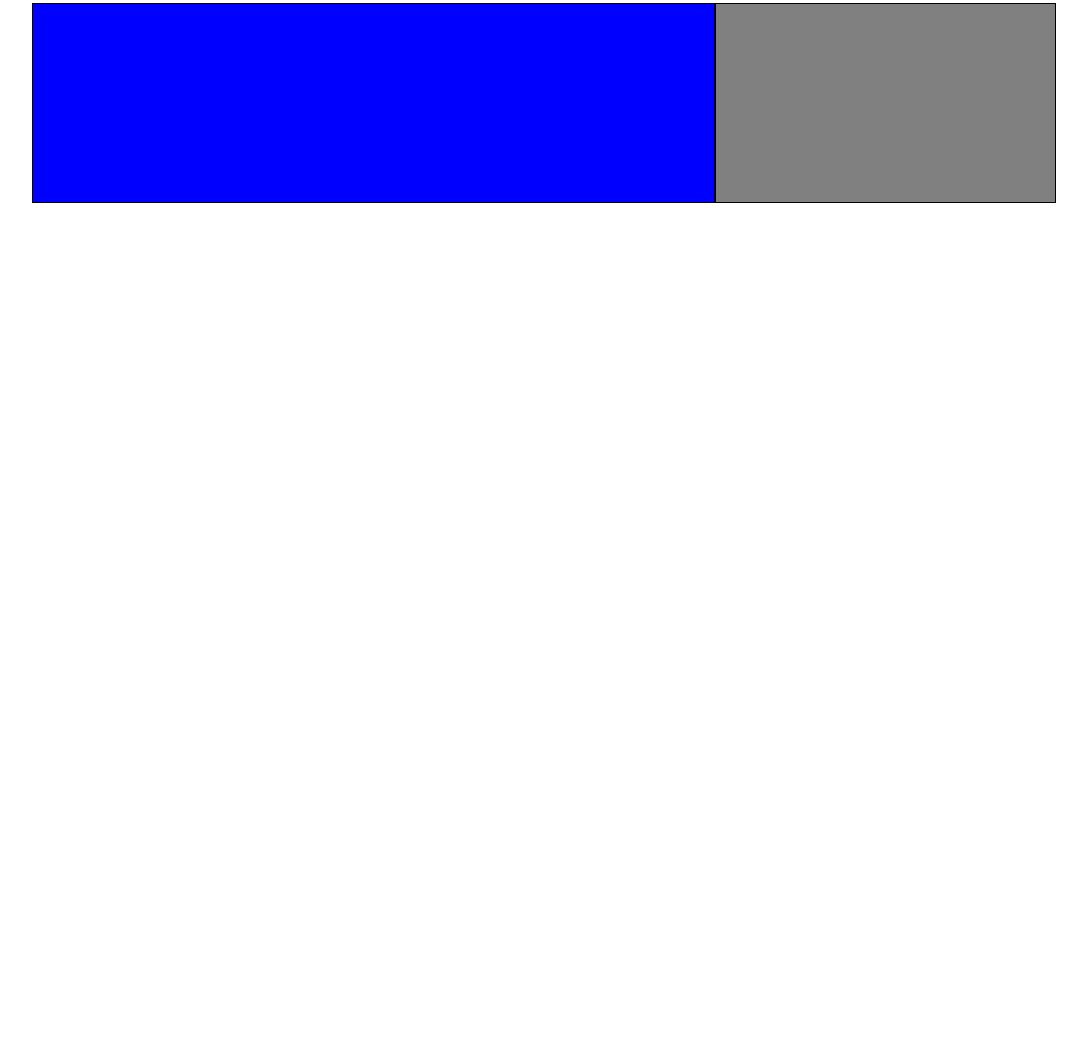
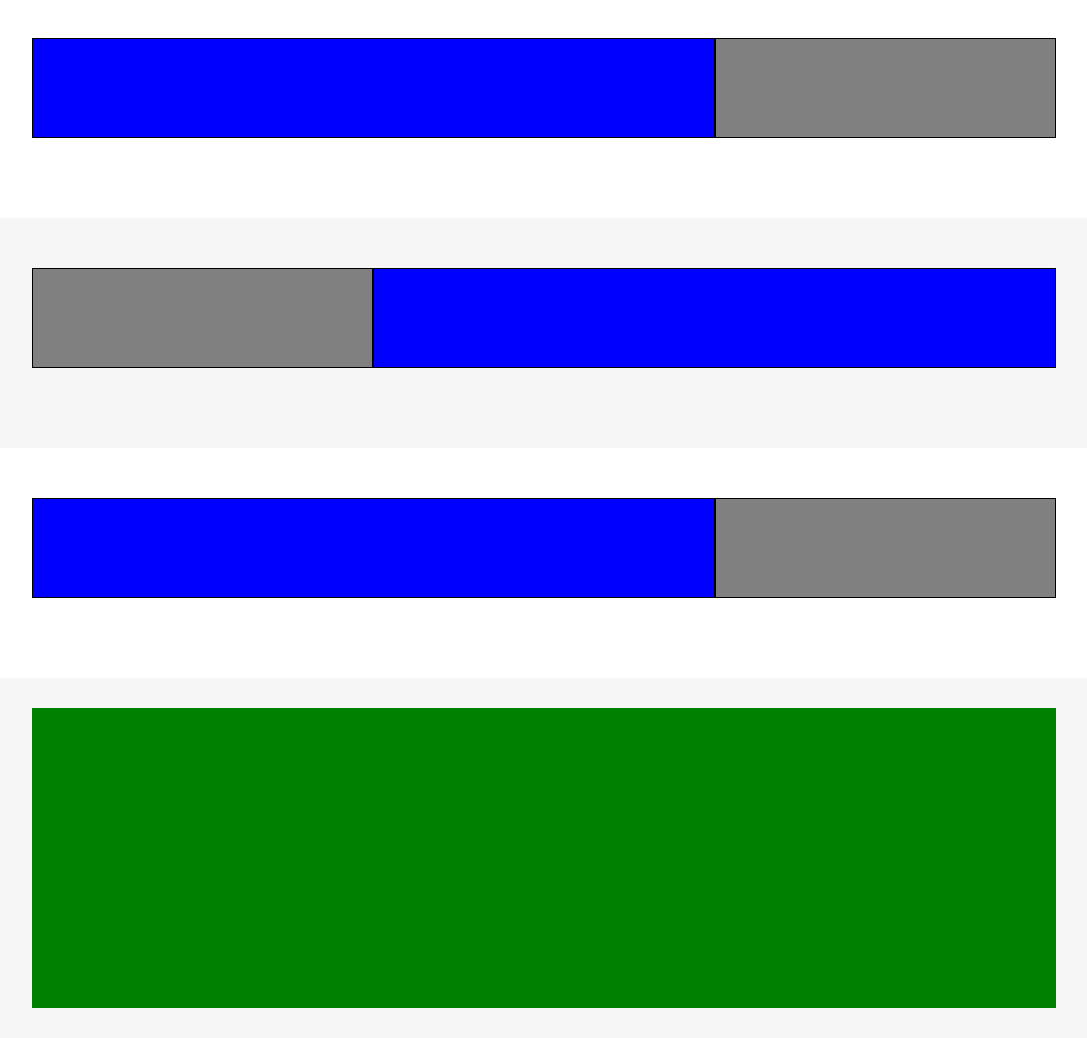
Before and after one commit to karfaisarra/htmlcss-struttura-discord, a plain HTML site: page index.html in a window 1280 px wide. Shown: the part 412-1450 px from the top of the page, without its empty margins (96-1183 px from the left). Before the commit the page ends 800 px from the top, so only its background shows below. Drawn offline with Linux system fonts and the light colour scheme.

Commit message:
add commit section3+4

```diff
--- a/assets/css/style.css
+++ b/assets/css/style.css
@@ -21,9 +21,19 @@
     display: flex;
     margin: auto;
     height: 200px;
+    padding-top: 50px;
+    margin-bottom: 30px;
+
+
+}
+.container4{
+    width: 80%;
+    height: 300px;
+    background-color: green;
     margin: auto;
-    padding-top: 30px;
-    align-items: center;
+    margin-top: 30px;
+    margin-bottom: 30px;
+
 }
 
 .row{
@@ -33,10 +43,14 @@
 }
 .debug [ class^= "col-"] {
     border: 1px solid;
+
 }
 header{
     background-color: aqua;
     height: 100px;
+}
+footer{
+
 }
 
 .col-1{
@@ -53,7 +67,7 @@ header{
 .col-4{
     width: calc( (100% / 12) * 4);
     background-color: gray;
-    height: 200px;
+    height: 100px;
 }
 .col-5{
     width: calc( (100% / 12) * 5);
@@ -69,7 +83,7 @@ header{
 .col-8{
     width: calc( (100% / 12) * 8);
     background-color: blue;
-    height: 200px;
+    height: 100px;
 
 }
 .col-9{
@@ -91,3 +105,7 @@ header{
     height: 300px;
     display: flex;
 }
+.menu{
+    background-color: #F6F6F6;
+    display: flex;
+}
--- a/index.html
+++ b/index.html
@@ -23,12 +23,32 @@
             <div class="container2 ">
             </div>
         </section>
-        <section class="menu">
+        <section class="">
             <div class="container">
                 <div class="container3">
                     <div class="col-8"></div>
                     <div class="col-4"></div>
                 </div>
+            </div>
+        </section>
+        <section class="menu">
+             <div class="container">
+                <div class="container3">
+                    <div class="col-4"></div>
+                     <div class="col-8"></div>
+                 </div>
+             </div>
+        </section>
+        <section class="">
+            <div class="container">
+                <div class="container3">
+                    <div class="col-8"></div>
+                    <div class="col-4"></div>
+                </div>
+            </div>
+        </section>
+        <section class="menu">
+            <div class="container4">
             </div>
         </section>
     </main>
```
